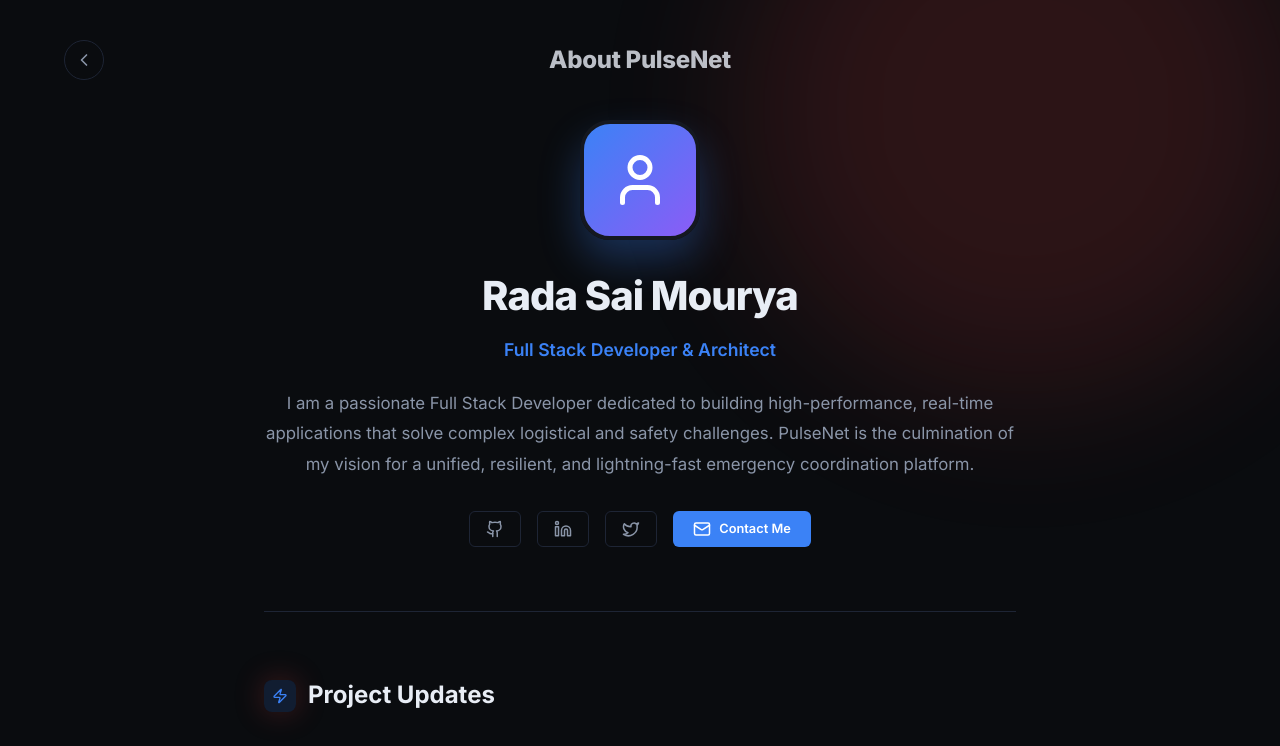
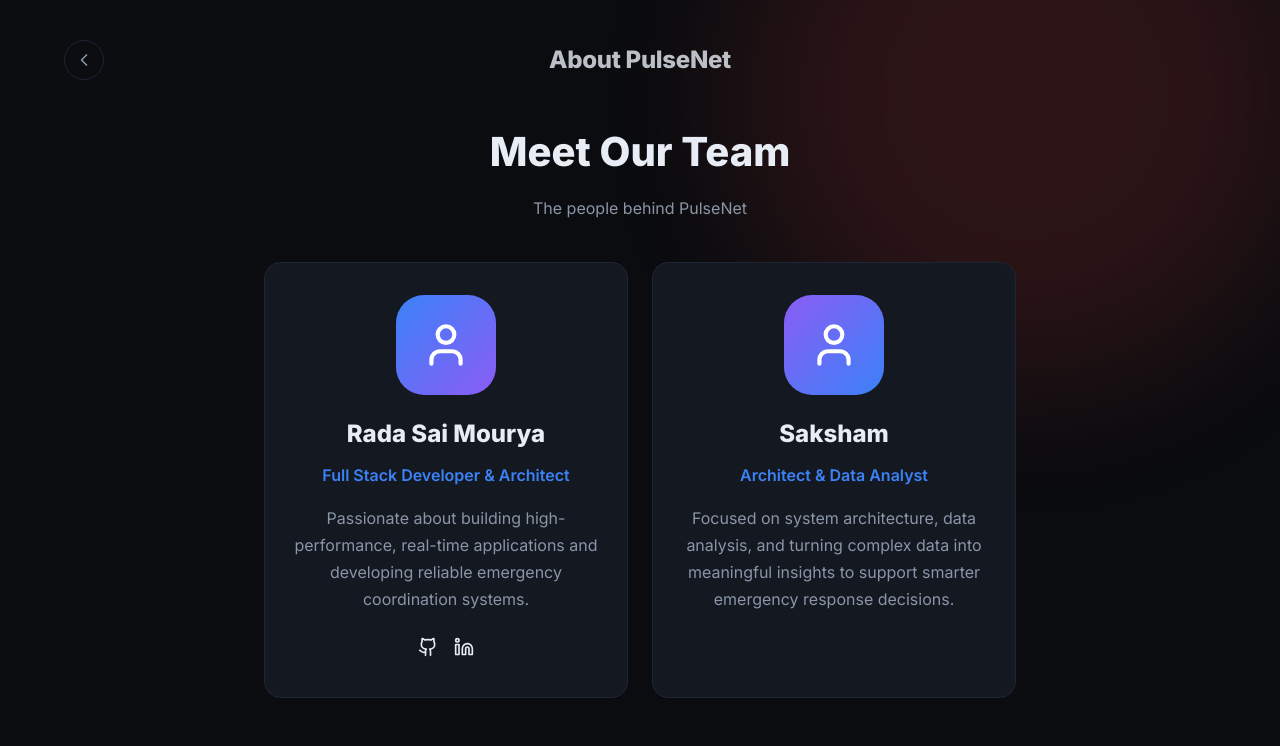
Before and after one commit to radamourya7/PulseNet-Real-Time-Emergency-Coordination-Platform, a React (Vite) app: page /about in a window 1280 px wide. Shown: the top 746 px of the page. Built offline with nearby package versions, Linux system fonts and the light colour scheme.

Commit message:
Update AboutUs.jsx

```diff
--- a/src/pages/AboutUs.jsx
+++ b/src/pages/AboutUs.jsx
@@ -120,50 +120,132 @@
 
             <main className="about-main" style={{ maxWidth: '800px', margin: '0 auto', padding: '0 24px', position: 'relative', zIndex: 10 }}>
 
-                {/* Profile Section */}
-                <section className="anim-fade-up" style={{ textAlign: 'center', marginBottom: '64px' }}>
+
+{/* Team Section */}
+<section className="anim-fade-up" style={{ marginBottom: '64px' }}>
+    <h1 style={{
+        textAlign: 'center',
+        fontSize: '2.5rem',
+        fontWeight: 800,
+        marginBottom: '12px'
+    }}>
+        Meet Our Team
+    </h1>
+
+    <p style={{
+        textAlign: 'center',
+        color: 'var(--text-secondary)',
+        marginBottom: '40px'
+    }}>
+        The people behind PulseNet
+    </p>
+
     <div style={{
-                        width: '120px',
-                        height: '120px',
-                        borderRadius: '30px',
+        display: 'grid',
+        gridTemplateColumns: 'repeat(auto-fit, minmax(260px, 1fr))',
+        gap: '24px'
+    }}>
+        {/* Mourya */}
+        <div className="card" style={{
+            textAlign: 'center',
+            padding: '32px 24px',
+            background: 'var(--bg-card)',
+            border: '1px solid var(--border)'
+        }}>
+            <div style={{
+                width: '100px',
+                height: '100px',
+                borderRadius: '28px',
                 background: 'linear-gradient(135deg, var(--accent-blue), var(--accent-purple))',
-                        margin: '0 auto 24px',
+                margin: '0 auto 20px',
                 display: 'flex',
                 alignItems: 'center',
-                        justifyContent: 'center',
-                        boxShadow: '0 20px 40px rgba(59, 130, 246, 0.3)',
-                        border: '4px solid var(--bg-card)'
+                justifyContent: 'center'
             }}>
-                        <User size={60} color="white" />
+                <User size={50} color="white" />
             </div>
-                    <h1 className="profile-title" style={{ fontSize: '2.5rem', fontWeight: 800, marginBottom: '8px', letterSpacing: '-1px' }}>Rada Sai Mourya</h1>
-                    <p style={{ color: 'var(--accent-blue)', fontWeight: 600, fontSize: '1.1rem', marginBottom: '24px' }}>Full Stack Developer & Architect</p>
+
+            <h2 style={{ fontSize: '1.5rem', fontWeight: 800 }}>
+                Rada Sai Mourya
+            </h2>
 
             <p style={{
-                        lineHeight: '1.8',
-                        color: 'var(--text-secondary)',
-                        fontSize: '1.05rem',
-                        marginBottom: '32px'
+                color: 'var(--accent-blue)',
+                fontWeight: 600,
+                margin: '10px 0 16px'
             }}>
-                        I am a passionate Full Stack Developer dedicated to building high-performance, real-time applications
-                        that solve complex logistical and safety challenges. PulseNet is the culmination of my vision for a
-                        unified, resilient, and lightning-fast emergency coordination platform.
+                Full Stack Developer & Architect
             </p>
 
-                    <div style={{ display: 'flex', justifyContent: 'center', gap: '16px' }}>
-                        <a href="https://github.com/radamourya7" target="_blank" rel="noopener noreferrer" className="btn btn-ghost btn-sm" style={{ padding: '8px 16px' }}>
-                            <Github size={18} />
+            <p style={{
+                color: 'var(--text-secondary)',
+                lineHeight: 1.7
+            }}>
+                Passionate about building high-performance, real-time
+                applications and developing reliable emergency
+                coordination systems.
+            </p>
+
+            <div style={{
+                display: 'flex',
+                justifyContent: 'center',
+                gap: '16px',
+                marginTop: '24px'
+            }}>
+                <a href="https://github.com/radamourya7"
+                   target="_blank"
+                   rel="noopener noreferrer">
+                    <Github size={20} />
                 </a>
-                        <a href="https://www.linkedin.com/in/rada-sai-mourya/" target="_blank" rel="noopener noreferrer" className="btn btn-ghost btn-sm" style={{ padding: '8px 16px' }}>
-                            <Linkedin size={18} />
+                <a href="https://www.linkedin.com/in/rada-sai-mourya/"
+                   target="_blank"
+                   rel="noopener noreferrer">
+                    <Linkedin size={20} />
                 </a>
-                        <a href="#" className="btn btn-ghost btn-sm" style={{ padding: '8px 16px' }}>
-                            <Twitter size={18} />
-                        </a>
-                        <a href="mailto:radamourya7@gmail.com" className="btn btn-primary btn-sm" style={{ padding: '8px 20px' }}>
-                            <Mail size={18} />
-                            Contact Me
-                        </a>
+            </div>
+        </div>
+
+        {/* Saksham */}
+        <div className="card" style={{
+            textAlign: 'center',
+            padding: '32px 24px',
+            background: 'var(--bg-card)',
+            border: '1px solid var(--border)'
+        }}>
+            <div style={{
+                width: '100px',
+                height: '100px',
+                borderRadius: '28px',
+                background: 'linear-gradient(135deg, var(--accent-purple), var(--accent-blue))',
+                margin: '0 auto 20px',
+                display: 'flex',
+                alignItems: 'center',
+                justifyContent: 'center'
+            }}>
+                <User size={50} color="white" />
+            </div>
+
+            <h2 style={{ fontSize: '1.5rem', fontWeight: 800 }}>
+                Saksham
+            </h2>
+
+            <p style={{
+                color: 'var(--accent-blue)',
+                fontWeight: 600,
+                margin: '10px 0 16px'
+            }}>
+                Architect & Data Analyst
+            </p>
+
+            <p style={{
+                color: 'var(--text-secondary)',
+                lineHeight: 1.7
+            }}>
+                Focused on system architecture, data analysis, and
+                turning complex data into meaningful insights to
+                support smarter emergency response decisions.
+            </p>
+        </div>
     </div>
 </section>
 
```
Lines whose indentation alone changed are shown as unchanged.
